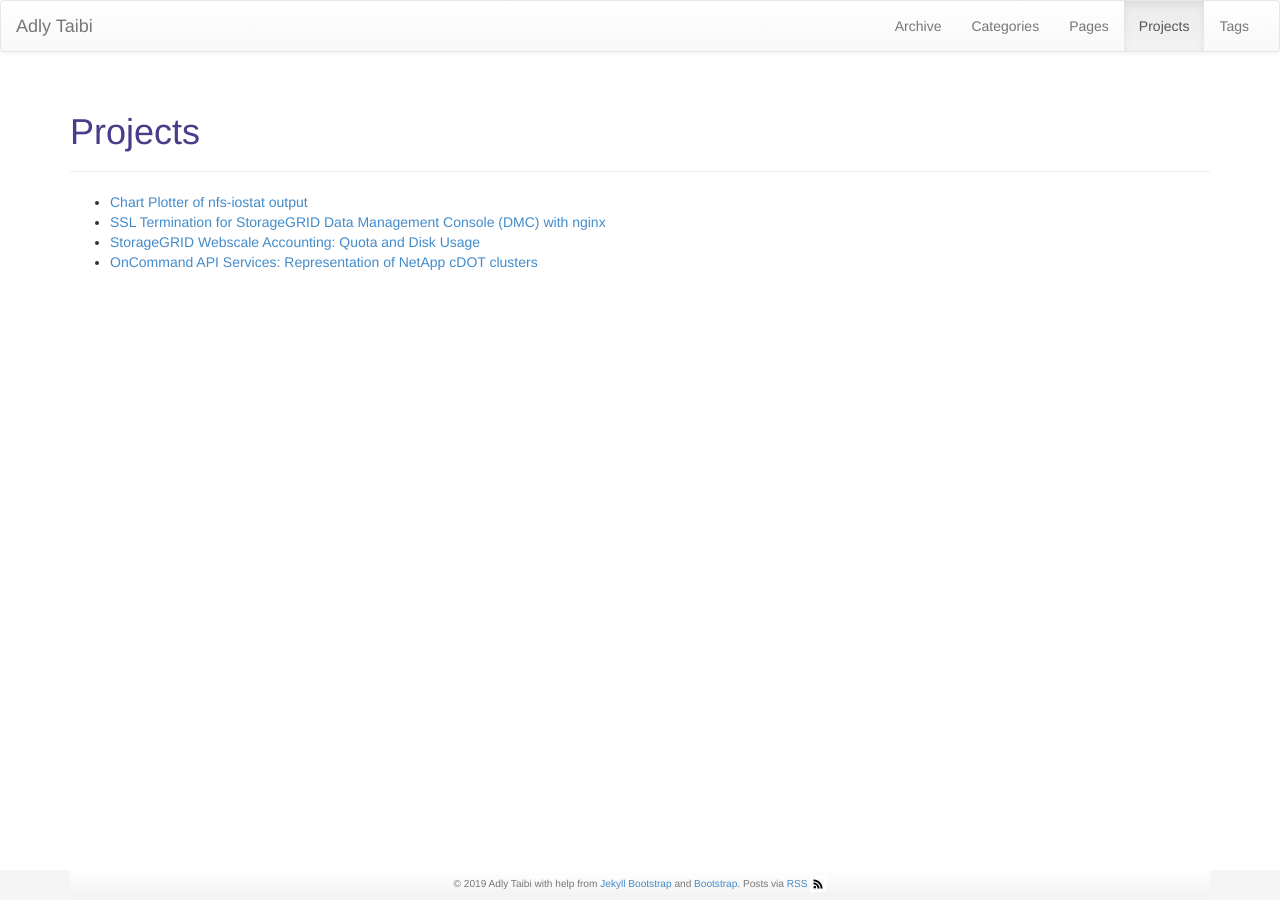
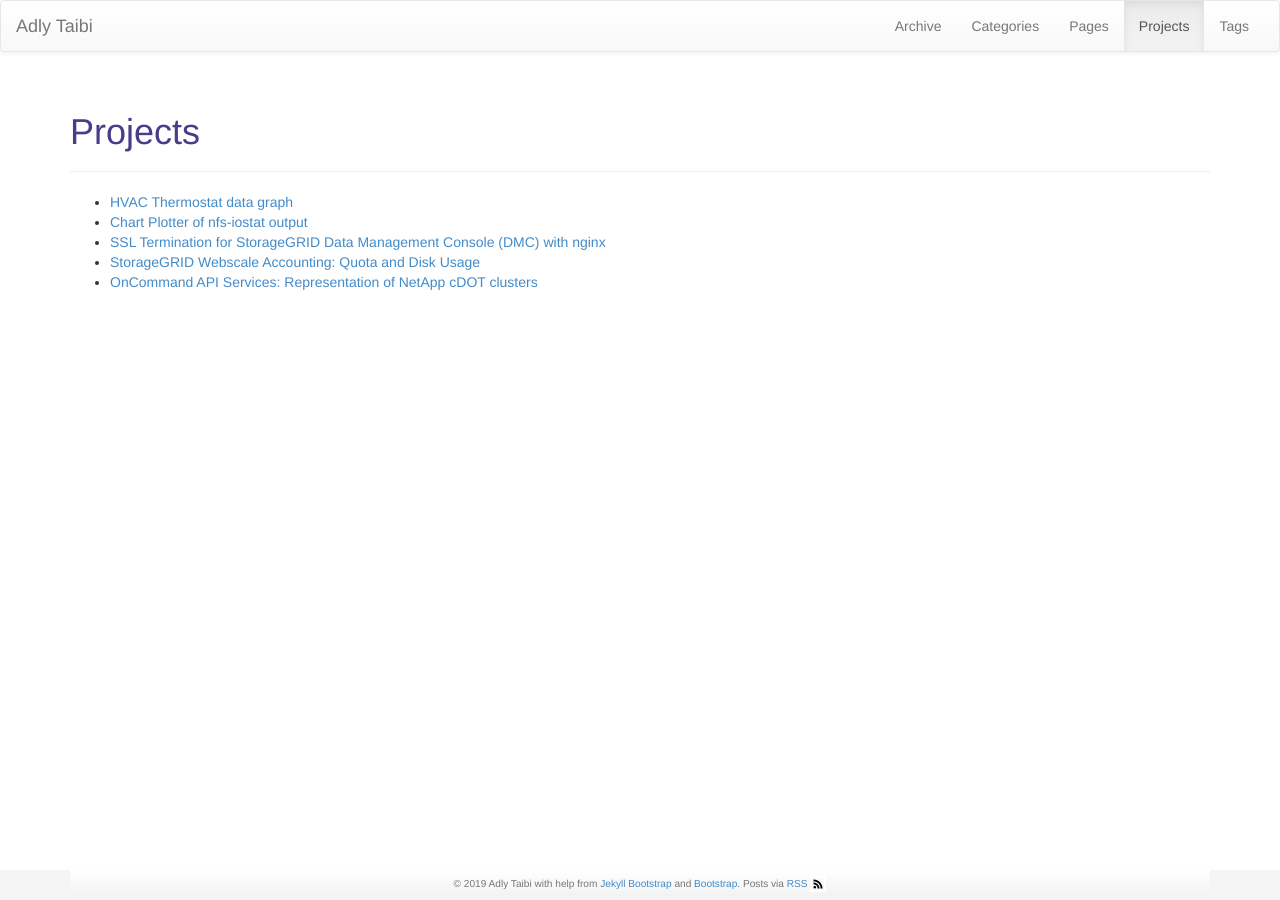
Before and after one commit to adlytaibi/adlytaibi.github.io, a Jekyll site: the page built from pages/projects.md, in a window 1280 px wide. Built offline with Jekyll 4.4.1, drawn with Linux system fonts in a browser that asks for light colours; nearby versions of some CDN libraries.

Commit message:
Added HVAC link to projects

```diff
--- a/pages/projects.md
+++ b/pages/projects.md
@@ -5,7 +5,8 @@ description: Projects on GitHub
 group: navigation
 ---
 
-- [Chart Plotter of nfs-iostat output ](https://adlytaibi.github.io/nfsioplotter)
+- [HVAC Thermostat data graph](https://adlytaibi.github.io/hvac)
+- [Chart Plotter of nfs-iostat output](https://adlytaibi.github.io/nfsioplotter)
 - [SSL Termination for StorageGRID Data Management Console (DMC) with nginx](https://adlytaibi.github.io/sgws-dmc)
 - [StorageGRID Webscale Accounting: Quota and Disk Usage](https://adlytaibi.github.io/sgws-acnt)
 - [OnCommand API Services: Representation of NetApp cDOT clusters](https://adlytaibi.github.io/ocapi)
```
